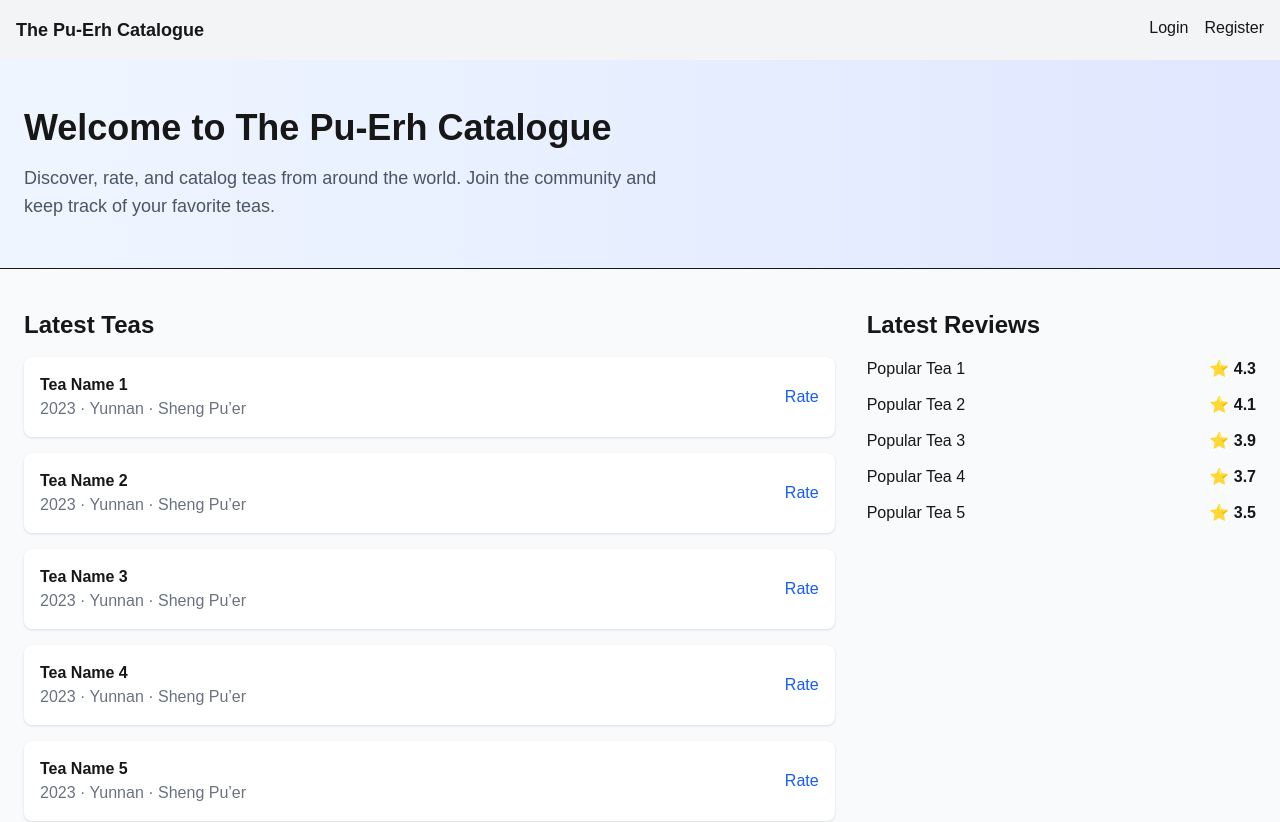
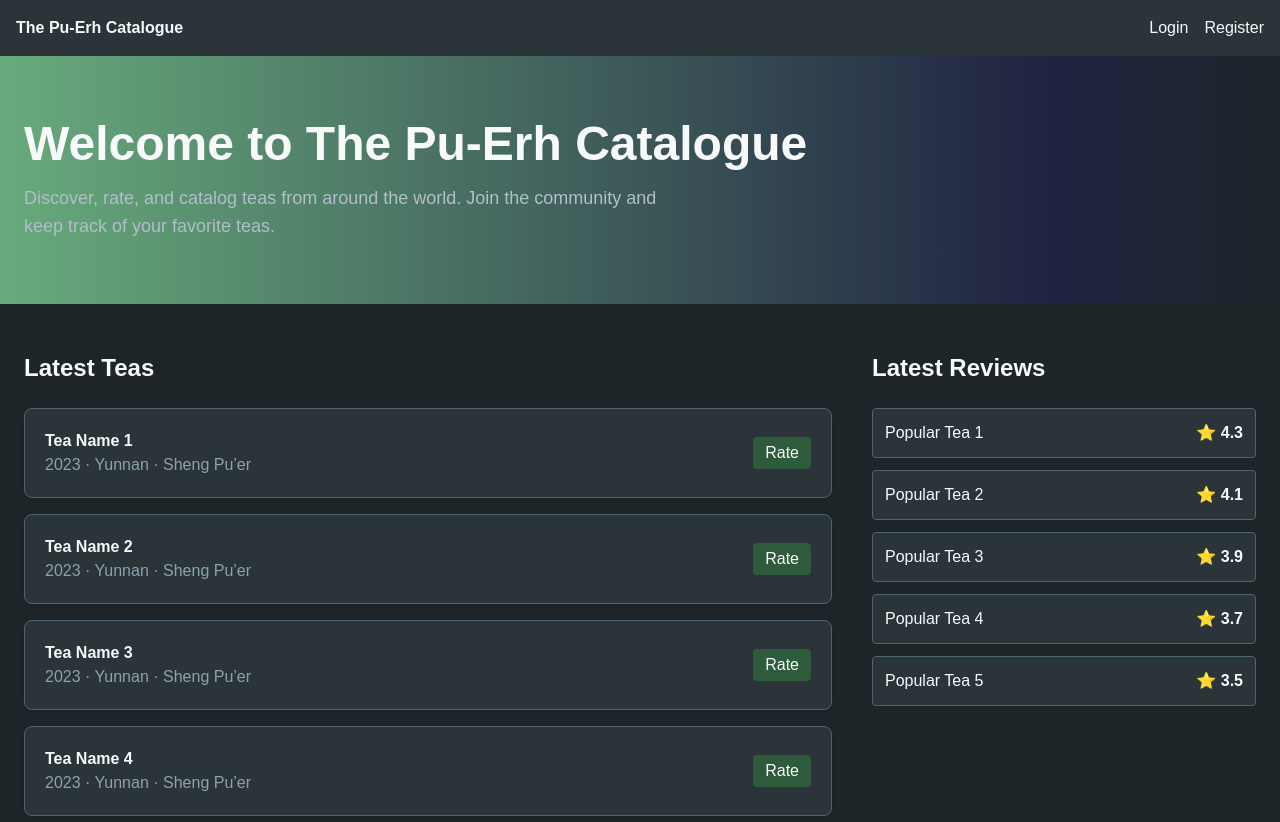
Before and after one commit to MaciejZboch/puerh-catalogue-v3, a Next.js app in the folder frontend/: page / in a window 1280 px wide. Shown: the top 822 px of the page. Built offline with nearby package versions, Linux system fonts and the light colour scheme.

Commit message:
feat: flesh out custom styling and add gradient

```diff
--- a/frontend/src/app/globals.css
+++ b/frontend/src/app/globals.css
@@ -6,15 +6,37 @@
 }
 
 @theme {
+  /* Grays */
+  --color-graphite: #121417;
   --color-dark: #1D2529;
-  --color-charcoal: #36454D;
-  --color-slate: #4F6571;
-  --color-steel: #688595;
-  --color-cloud: #8CA2AF;
-  --color-mist: #B0BFC8;
+  --color-charcoal: #2A3439;
+  --color-slate: #36454D;
+  --color-steel: #4F6571;
+  --color-ash: #5F737E;
+  --color-mist: #8CA2AF;
+  --color-cloud: #B0BFC8;
   --color-frost: #D4DCE1;
   --color-light: #F8F9FA;
-  --color-accent: #28a745;
+
+  /* Greens */
+  --color-green-deep: #1F3A29;   /* very dark green, good for backgrounds */
+  --color-green-dark: #2E5B3C;   /* darker shade for contrast */
+  --color-green-accent: #68AB7C;   /* accent (main brand green) */
+  --color-green-bright: #88C799; /* slightly lighter and fresher */
+  --color-green-soft: #A8D9B7;   /* pastel-like, good for hover states */
+  --color-green-mist: #D4EDE0;   /* very light, good as a subtle background */
+}
+
+@layer utilities {
+  .bg-hero-gradient {
+    background: linear-gradient(
+      90deg,
+      var(--color-green-dark) 0%,
+      var(--color-accent) 40%,
+      var(--color-green-bright) 70%,
+      var(--color-charcoal) 100%
+    );
+  }
 }
 
 @media (prefers-color-scheme: dark) {
--- a/frontend/src/app/page.tsx
+++ b/frontend/src/app/page.tsx
@@ -1,47 +1,57 @@
-import Link from "next/link";
-
 export default function HomePage() {
   return (
-    <div className="min-h-screen flex flex-col bg-gray-50">
+    <div className="min-h-screen flex flex-col bg-dark text-light">
 
       {/* Hero / Intro */}
-      <header className="px-6 py-12 bg-gradient-to-r from-blue-50 to-indigo-100 border-b">
-        <h1 className="text-4xl font-bold mb-4">Welcome to The Pu-Erh Catalogue</h1>
-        <p className="text-lg text-gray-600 max-w-2xl">
+      <header className="px-6 py-16 bg-[linear-gradient(90deg,rgba(2,0,36,1)_0%,rgba(104,171,124,1)_0%,rgba(32,34,65,1)_82%,rgba(29,37,41,1)_100%,rgba(0,212,255,1)_100%)]">
+        <h1 className="text-5xl font-bold mb-4 text-light">
+          Welcome to The Pu-Erh Catalogue
+        </h1>
+        <p className="text-lg text-cloud max-w-2xl">
           Discover, rate, and catalog teas from around the world.
           Join the community and keep track of your favorite teas.
         </p>
       </header>
 
       {/* Main Content */}
-      <main className="flex-1 px-6 py-10 grid grid-cols-1 md:grid-cols-3 gap-8">
+      <main className="flex-1 px-6 py-12 grid grid-cols-1 md:grid-cols-3 gap-10">
+
         {/* Latest Teas */}
         <section className="col-span-2">
-          <h2 className="text-2xl font-semibold mb-4">Latest Teas</h2>
+          <h2 className="text-2xl font-semibold mb-6 text-light">
+            Latest Teas
+          </h2>
           <div className="grid gap-4">
             {[1, 2, 3, 4, 5].map((id) => (
               <div
                 key={id}
-                className="p-4 bg-white shadow rounded-lg flex items-center justify-between"
+                className="p-5 bg-charcoal shadow rounded-lg flex items-center justify-between border border-steel"
               >
                 <div>
-                  <h3 className="font-bold">Tea Name {id}</h3>
-                  <p className="text-gray-500">2023 · Yunnan · Sheng Pu’er</p>
+                  <h3 className="font-bold text-light">Tea Name {id}</h3>
+                  <p className="text-mist">2023 · Yunnan · Sheng Pu’er</p>
                 </div>
-                <button className="text-blue-600 hover:underline">Rate</button>
+                <button className="px-3 py-1 rounded bg-green-dark text-light hover:bg-green transition">
+                  Rate
+                </button>
               </div>
             ))}
           </div>
         </section>
 
-        {/* Sidebar / Charts */}
+        {/* Sidebar / Reviews */}
         <aside>
-          <h2 className="text-2xl font-semibold mb-4">Latest Reviews</h2>
+          <h2 className="text-2xl font-semibold mb-6 text-light">
+            Latest Reviews
+          </h2>
           <ul className="space-y-3">
             {[1, 2, 3, 4, 5].map((id) => (
-              <li key={id} className="flex justify-between">
-                <span>Popular Tea {id}</span>
-                <span className="font-bold">⭐ {4.5 - id * 0.2}</span>
+              <li
+                key={id}
+                className="flex justify-between p-3 bg-charcoal rounded border border-steel"
+              >
+                <span className="text-light">Popular Tea {id}</span>
+                <span className="font-bold text-accent">⭐ {4.5 - id * 0.2}</span>
               </li>
             ))}
           </ul>
@@ -49,7 +59,7 @@ export default function HomePage() {
       </main>
 
       {/* Footer */}
-      <footer className="px-6 py-6 bg-white border-t text-center text-sm text-gray-500">
+      <footer className="px-6 py-6 bg-charcoal border-t border-steel text-center text-sm text-mist">
         © {new Date().getFullYear()} The Pu-Erh Catalogue.
       </footer>
     </div>
--- a/frontend/src/components/Navbar.tsx
+++ b/frontend/src/components/Navbar.tsx
@@ -19,9 +19,9 @@ export default function Navbar() {
   };
 
   return (
-    <nav className="flex justify-between p-4 bg-gray-100">
-      <Link href="/" className="font-bold text-lg">The Pu-Erh Catalogue</Link>
-      <div className="flex gap-4">
+    <nav className="flex justify-between p-4 bg-charcoal">
+      <Link href="/" className="font-bold text-light">The Pu-Erh Catalogue</Link>
+      <div className="flex gap-4 text-light">
         {!user ? (
           <>
             <Link href="/login">Login</Link>
```
